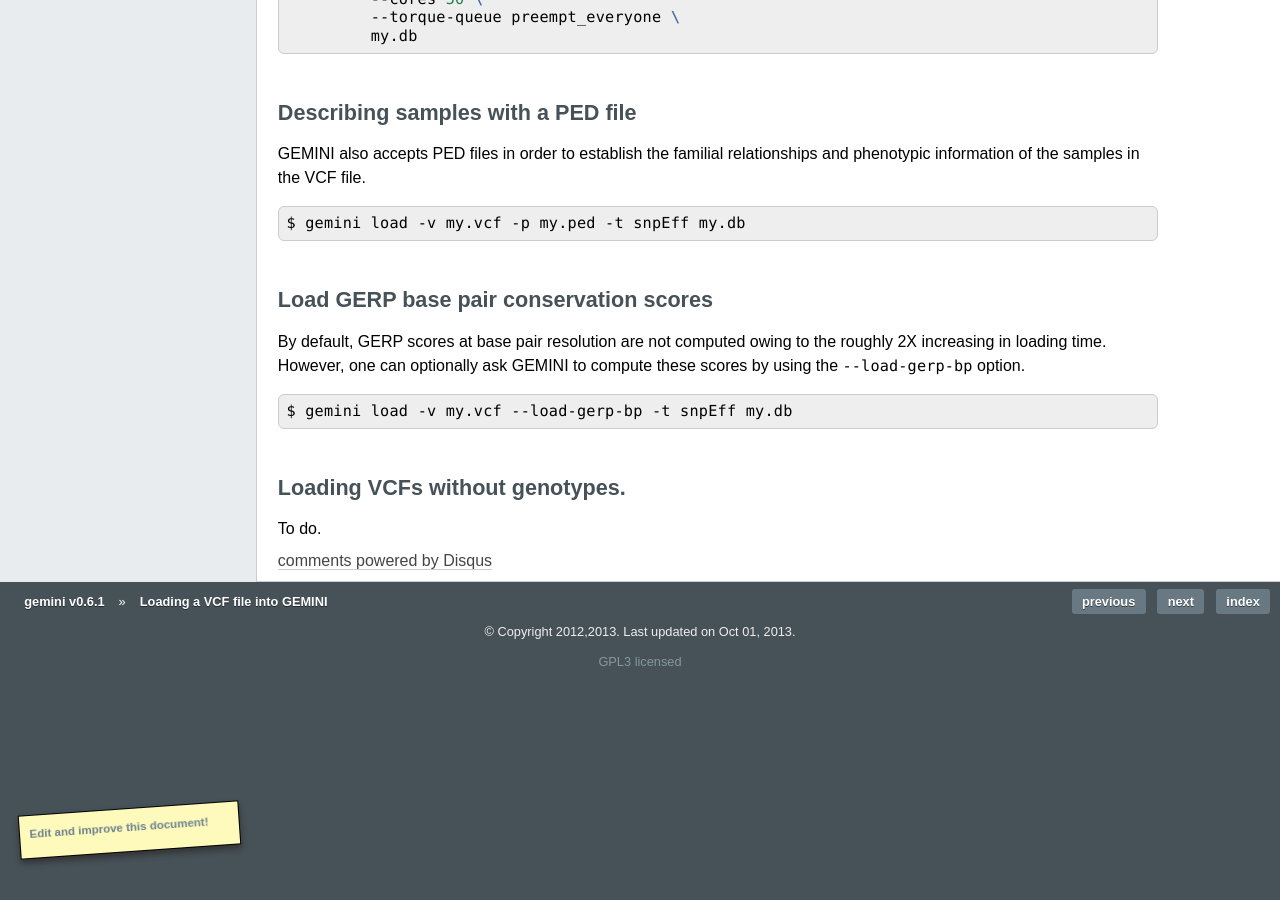
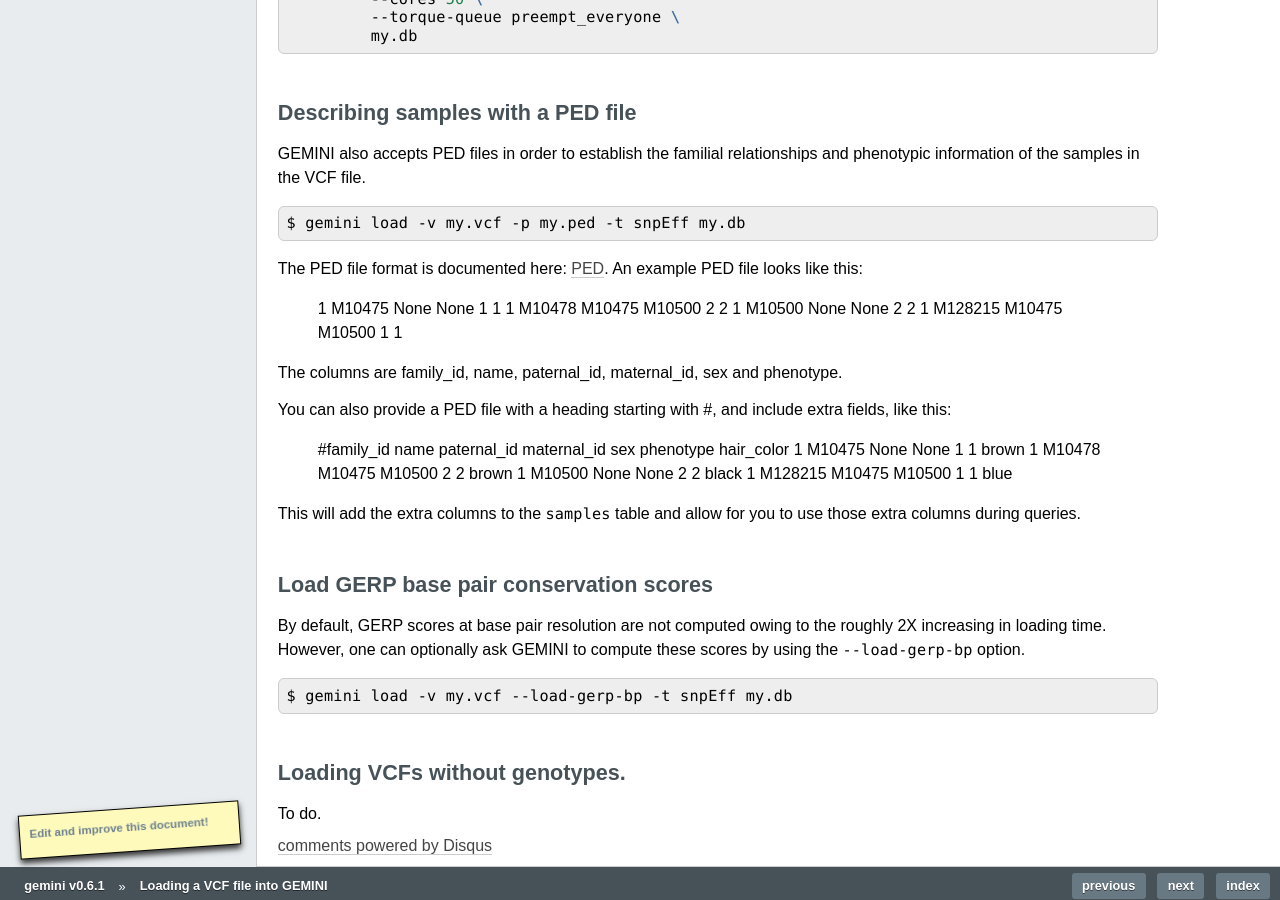
Before and after one commit to arq5x/gemini, a Sphinx documentation site: the page built from docs/content/loading.rst, in a window 1280 px wide and 900 px high, scrolled down 2103 px. Built offline with Sphinx 7.4.7, drawn with Linux system fonts in a browser that asks for light colours; formulas are drawn with MathJax 3; pages that are not in the unit, such as notebooks, are missing from menus; comment, search, counter and statistics services are not loaded; the version number is read from the project's files by our own code.

Commit message:
Extended PED format added.
The PED file loaded with GEMINI can now have arbitrary columns after the
requisite 6, if a header starting with # is added. The columns in the GEMINI
database will be the names in the header.

For example:
\#family_id sample_id paternal_id maternal_id sex phenotype ethnicity hair_color
1 M10475    None None  1    1    None   brown
1 M10478     M10475  M10500    2    2    None   brown
1 M10500     None    None    2    2    None purple
1 M128215    M10475  M10500    1    1    None blue

```diff
--- a/docs/content/loading.rst
+++ b/docs/content/loading.rst
@@ -139,6 +139,28 @@ and phenotypic information of the samples in the VCF file.
 
     $ gemini load -v my.vcf -p my.ped -t snpEff my.db
 
+The PED file format is documented here: PED_. An example PED file looks like this:
+
+    1 M10475    None None  1    1
+    1 M10478     M10475  M10500    2    2
+    1 M10500     None    None    2    2
+    1 M128215    M10475  M10500    1    1
+
+The columns are family_id, name, paternal_id, maternal_id, sex and phenotype.
+
+You can also provide a PED file with a heading starting with #, and include extra
+fields, like this:
+
+    #family_id name paternal_id maternal_id sex phenotype hair_color
+    1 M10475    None None  1    1 brown
+    1 M10478     M10475  M10500    2    2 brown
+    1 M10500     None    None    2    2 black
+    1 M128215    M10475  M10500    1    1 blue
+
+This will add the extra columns to the ``samples`` table and allow for you to
+use those extra columns during queries.
+
+
 =======================================
 Load GERP base pair conservation scores
 =======================================
@@ -155,3 +177,5 @@ by using the ``--load-gerp-bp`` option.
 Loading VCFs without genotypes.
 ===================================
 To do.
+
+.. _PED: http://pngu.mgh.harvard.edu/~purcell/plink/data.shtml#ped
```
Also changed, not shown: docs/content/history.rst (+8 -7 lines), docs/content/querying.rst (+10 -0 lines), 9 other files.
